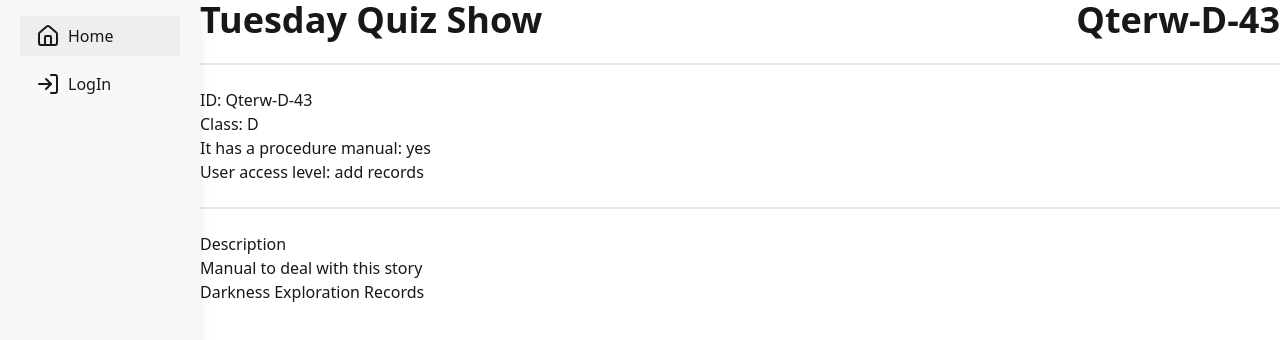
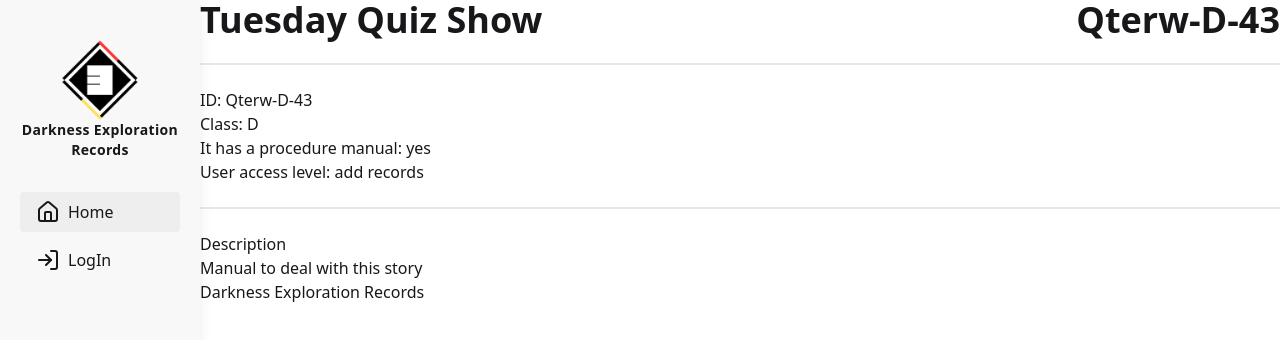
Before and after one commit to nravesz/DarknessExplorationRecord, a React app in the folder frontend/: page / in a window 1280 px wide. Shown: the top 340 px of the page. Built offline with nearby package versions, Linux system fonts and the light colour scheme; the HTML template or start-up script is replaced by a standard one.

Commit message:
add: logo

```diff
--- /dev/null
+++ b/frontend/src/features/layout/Logo.tsx
@@ -0,0 +1,14 @@
+import logo from '../../assets/Baekilmong_Logo.png';
+
+function Logo() {
+  return (
+    <div className="flex flex-col items-center w-full">
+      <img src={logo} className="w-20 h-20" />
+      <span className="text-sm font-semibold tracking-wide text-center">
+        Darkness Exploration Records
+      </span>
+    </div>
+  );
+}
+
+export default Logo;
--- a/frontend/src/features/layout/sidebar/SideBar.tsx
+++ b/frontend/src/features/layout/sidebar/SideBar.tsx
@@ -1,10 +1,14 @@
 import { Home, User, Settings, LogIn } from 'lucide-react';
 import { ROUTES } from '../../../routes';
 import SideBarButton from './SideBarButton';
+import Logo from '../Logo';
 
 function SideBar() {
   return (
     <div className="flex flex-col bg-base-200 h-screen w-50 space-y-2 items-center py-4 shadow-lg">
+      <div className="py-6">
+        <Logo />
+      </div>
       <SideBarButton name={"Home"} icon={Home} route={ROUTES.HOME} />
       {/* <SideBarButton name={"User"} icon={User} route={ROUTES.USER} />
       <SideBarButton name={"Settings"} icon={Settings} route={ROUTES.SETTINGS} /> */}
```
